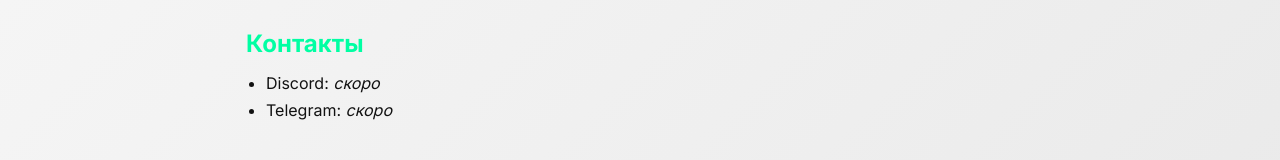
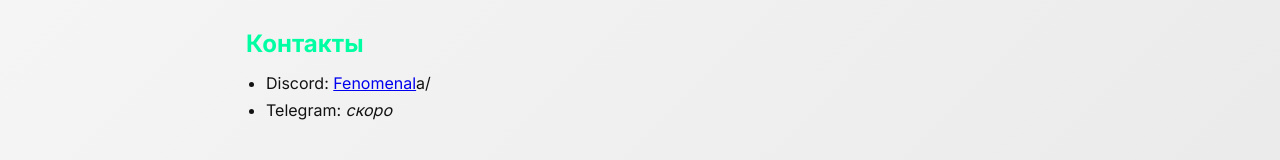
Before and after one commit to MrJinPro/Fenomenal, a plain HTML site: page index.html in a window 1280 px wide. Shown: the part 690-850 px from the top of the page. Drawn offline with Linux system fonts and the light colour scheme; no server answers.

Commit message:
Update index.html

```diff
--- a/index.html
+++ b/index.html
@@ -165,7 +165,7 @@
     <section>
       <h2>Контакты</h2>
       <ul>
-        <li>Discord: <em>скоро</em></li>
+        <li>Discord: <a href="https://discord.gg/6rJS8wHh" target="_blank">Fenomenal</a>a/</li>
         <li>Telegram: <em>скоро</em></li>
       </ul>
     </section>
```
